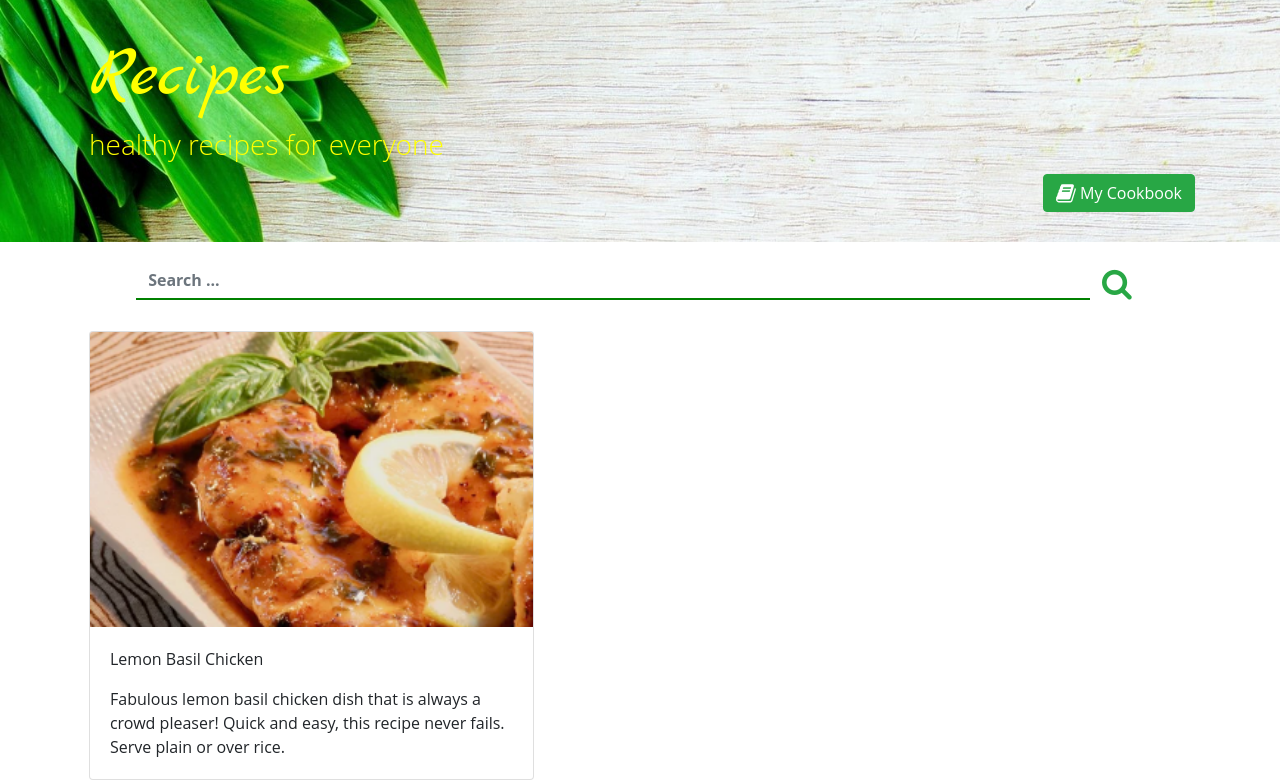
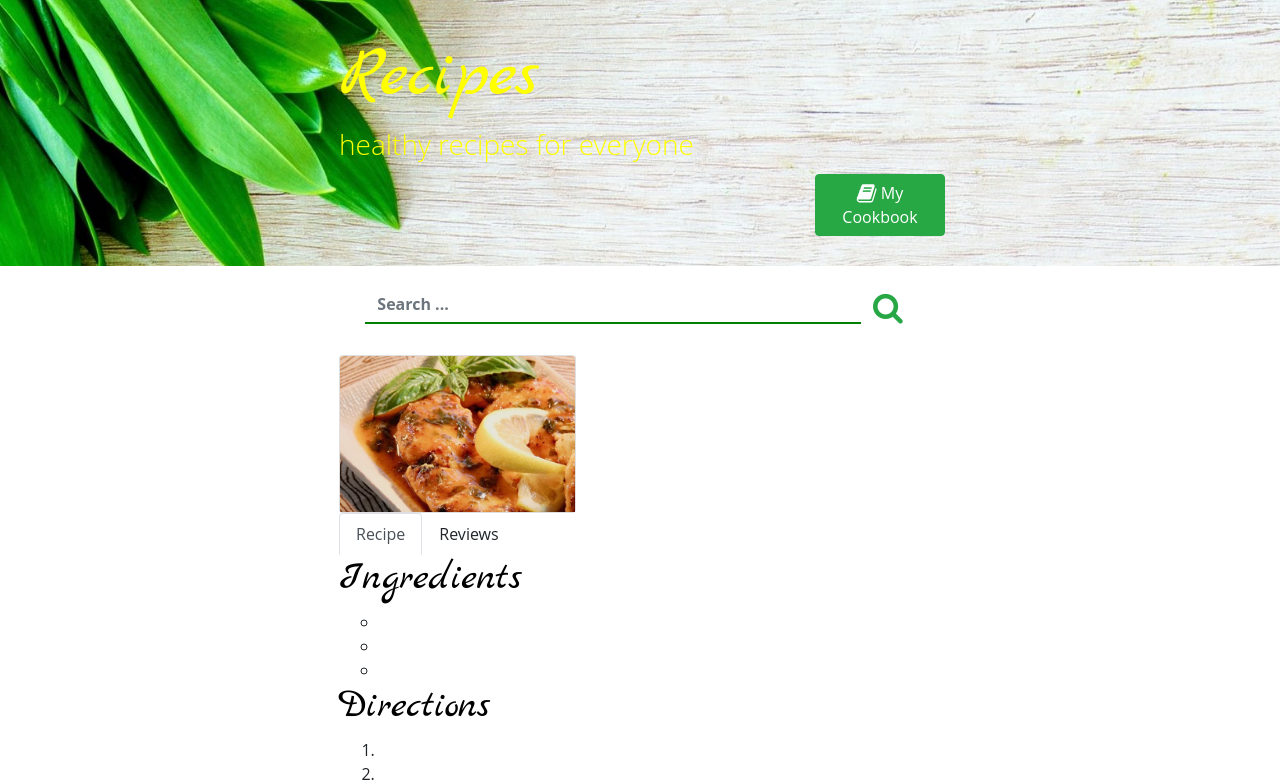
Before and after one commit to rumyminkova/react-recipes, a React (Create React App) app: page /recipes/0 in a window 1280 px wide. Shown: the top 782 px of the page. Built offline with nearby package versions, Linux system fonts and the light colour scheme.

Commit message:
Added Tabs, overflow feature, list items

```diff
--- a/src/App.css
+++ b/src/App.css
@@ -1,20 +1,17 @@
-@import url('https://fonts.googleapis.com/css2?family=Marck+Script&display=swap');
+@import url("https://fonts.googleapis.com/css2?family=Marck+Script&display=swap");
 
 body {
   font-family: "Open Sans", sans-serif;
 }
 
-h1{
-  font-family: 'Marck Script', cursive;
+h1 {
+  font-family: "Marck Script", cursive;
   color: yellow;
 }
 
-
 h3 {
   color: yellow;
-  font-weight:lighter;
-
-
+  font-weight: lighter;
 }
 .card-shadow {
   box-shadow: 5px 8px 20px rgb(5, 5, 5);
@@ -28,7 +25,7 @@ h3 {
 }
 
 .card-name {
-  font-weight:bold;
+  font-weight: bold;
   color: green;
 }
 
@@ -103,3 +100,42 @@ h3 {
   color: green;
   padding: 20px 0px;
 }
+
+.container {
+  position: relative;
+  width: 50%;
+}
+
+.overlay {
+  position: absolute;
+  top: 0;
+  bottom: 0;
+  left: 0;
+  right: 0;
+  height: 100%;
+  width: 100%;
+  opacity: 0;
+  transition: 0.5s ease;
+  background-color: rgb(182, 192, 196);
+}
+
+.container:hover .overlay {
+  opacity: 1;
+}
+
+.text {
+  color: white;
+  font-size: 20px;
+  position: absolute;
+  top: 50%;
+  left: 50%;
+  -webkit-transform: translate(-50%, -50%);
+  -ms-transform: translate(-50%, -50%);
+  transform: translate(-50%, -50%);
+  text-align: center;
+}
+
+.black {
+  color: black;
+  font-family: "Marck Script", cursive;
+}
--- a/src/components/RecipeInfoComponent.js
+++ b/src/components/RecipeInfoComponent.js
@@ -1,23 +1,76 @@
-import React, {Component} from 'react';
-import { Card, CardImg, CardText, CardBody,
-  Button, Modal, ModalHeader, ModalBody,
-    Label} from 'reactstrap';
-import { Link } from 'react-router-dom';
+import React, { useState } from "react";
+import {
+  Card,
+  CardImg,
+  TabContent,
+  TabPane,
+  Nav,
+  NavItem,
+  NavLink,
+  Row,
+  Col
+} from "reactstrap";
+import classnames from "classnames";
 
+function RenderRecipe({ recipe }) {
+  const [activeTab, setActiveTab] = useState("1");
 
-function RenderRecipe({recipe}) {
+  const toggle = tab => {
+    if (activeTab !== tab) setActiveTab(tab);
+  };
 
-    return(
+  return (
     <div className="col-md-5 m-1">
       <Card>
         <CardImg top src={recipe.image} alt={recipe.name} />
-                <CardBody>
-                    <CardText>{recipe.name}</CardText>
-                    <CardText>{recipe.description}</CardText>
-                </CardBody>
+        <div className="overlay">{recipe.description}</div>
       </Card>
+      <Nav tabs>
+        <NavItem>
+          <NavLink
+            className={classnames({ active: activeTab === "1" })}
+            onClick={() => {
+              toggle("1");
+            }}
+          >
+            Recipe
+          </NavLink>
+        </NavItem>
+
+        <NavItem>
+          <NavLink
+            className={classnames({ active: activeTab === "2" })}
+            onClick={() => {
+              toggle("2");
+            }}
+          >
+            Reviews
+          </NavLink>
+        </NavItem>
+        <TabContent activeTab={activeTab}>
+          <TabPane tabId="1">
+            <Row>
+              <Col sm="12">
+                <div>
+                  <h1 className="black">Ingredients</h1>
+                  <ul>
+                    <li></li>
+                    <li></li>
+                    <li></li>
+                  </ul>
+                  <h1 className="black">Directions</h1>
+                  <ol>
+                    <li></li>
+                    <li></li>
+                    <li></li>
+                  </ol>
                 </div>
-
+              </Col>
+            </Row>
+          </TabPane>
+        </TabContent>
+      </Nav>
+    </div>
   );
 }
 
```
Lines whose indentation alone changed are shown as unchanged.
